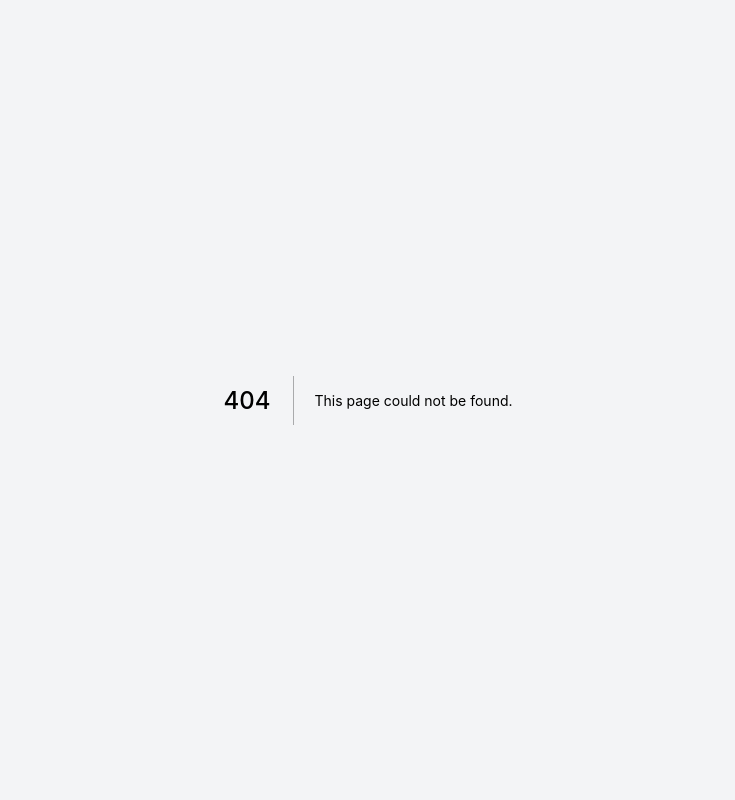
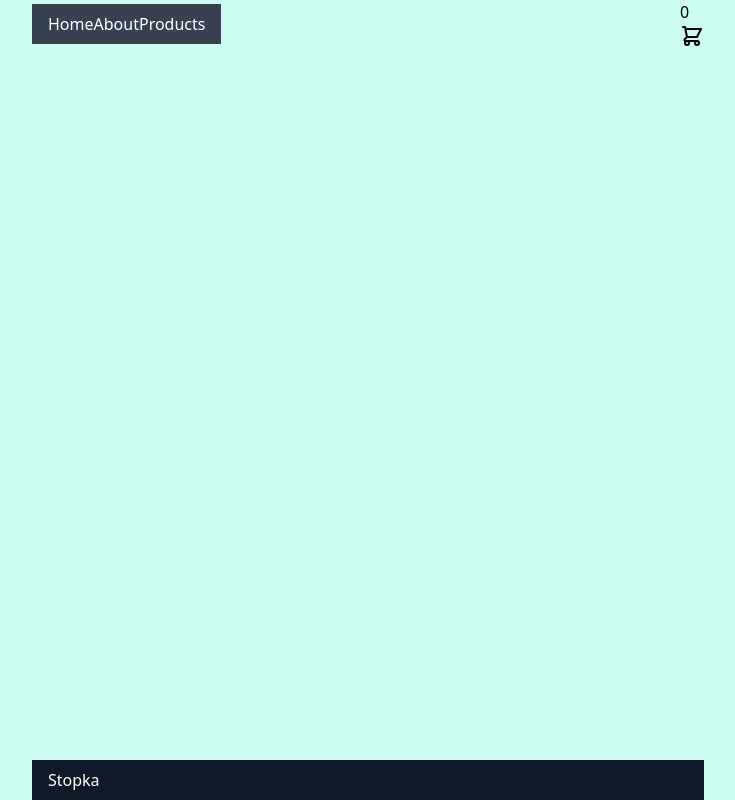
Before and after one commit to val089/next.js-course, a Next.js app: page /cart in a window 1280 px wide. Before the commit this address had no page. Shown: the whole page, without its empty margins (272-1007 px from the left). Built offline with nearby package versions, Linux system fonts and the light colour scheme.

Commit message:
week05-and-week06

```diff
--- /dev/null
+++ b/assets/icons/CartIcon.tsx
@@ -0,0 +1,28 @@
+interface CartIconProps {
+  size?: string | number;
+  color?: string;
+}
+
+export const CartIcon = ({
+  size = 24,
+  color = 'currentColor',
+  ...restProps
+}: CartIconProps) => (
+  <svg
+    xmlns="http://www.w3.org/2000/svg"
+    fill="none"
+    width={size}
+    height={size}
+    viewBox="0 0 24 24"
+    stroke={color}
+    strokeWidth={2}
+    ariaL-label="Usuń element"
+    {...restProps}
+  >
+    <path
+      strokeLinecap="round"
+      strokeLinejoin="round"
+      d="M3 3h2l.4 2M7 13h10l4-8H5.4M7 13L5.4 5M7 13l-2.293 2.293c-.63.63-.184 1.707.707 1.707H17m0 0a2 2 0 100 4 2 2 0 000-4zm-8 2a2 2 0 11-4 0 2 2 0 014 0z"
+    />
+  </svg>
+);
--- /dev/null
+++ b/assets/icons/TrashIcon.tsx
@@ -0,0 +1,28 @@
+interface TrashIconProps {
+  size?: string | number;
+  color?: string;
+}
+
+export const TrashIcon = ({
+  size = 24,
+  color = 'currentColor',
+  ...restProps
+}: TrashIconProps) => (
+  <svg
+    xmlns="http://www.w3.org/2000/svg"
+    className="h-6 w-6"
+    fill="none"
+    width={size}
+    height={size}
+    viewBox="0 0 24 24"
+    stroke={color}
+    strokeWidth={2}
+    {...restProps}
+  >
+    <path
+      strokeLinecap="round"
+      strokeLinejoin="round"
+      d="M19 7l-.867 12.142A2 2 0 0116.138 21H7.862a2 2 0 01-1.995-1.858L5 7m5 4v6m4-6v6m1-10V4a1 1 0 00-1-1h-4a1 1 0 00-1 1v3M4 7h16"
+    />
+  </svg>
+);
--- /dev/null
+++ b/components/Cart/cartModel.tsx
@@ -0,0 +1,23 @@
+import { CartItem } from '../../context/CartContext';
+
+export const getItemsFromStorage = () => {
+  const itemsFromLocalStorage = localStorage.getItem('NEXT_SHOPPING_CART');
+
+  if (!itemsFromLocalStorage) {
+    return [];
+  }
+
+  JSON.parse(itemsFromLocalStorage);
+
+  try {
+    const items = JSON.parse(itemsFromLocalStorage);
+    return items;
+  } catch (err) {
+    console.log(err);
+    return [];
+  }
+};
+
+export const setCartItemsInStorage = (cartItems: CartItem[]) => {
+  localStorage.setItem('NEXT_SHOPPING_CART', JSON.stringify(cartItems));
+};
--- a/components/Header.tsx
+++ b/components/Header.tsx
@@ -1,13 +1,24 @@
 import { ActiveLink } from './ActiveLink';
+import { CartIcon } from '../assets/icons/CartIcon';
+import Link from 'next/link';
+import { useCartState } from '../context/CartContext';
 
 export const Header = () => {
+  const { items } = useCartState();
+
   return (
-    <header className="max-w-2xl mx-auto w-full">
+    <header className="max-w-2xl mx-auto w-full flex justify-between items-center">
       <nav className="bg-gray-700 text-white px-4 py-2">
         <ActiveLink href="/">Home</ActiveLink>
         <ActiveLink href="/about">About</ActiveLink>
         <ActiveLink href="/products">Products</ActiveLink>
       </nav>
+      <Link href="/cart">
+        <a>
+          <span>{items.length}</span>
+          <CartIcon />
+        </a>
+      </Link>
     </header>
   );
 };
--- a/components/Product.tsx
+++ b/components/Product.tsx
@@ -4,6 +4,8 @@ import { MarkdownResult } from '../types';
 import ReactMarkdown from 'react-markdown';
 import { NextMarkdown } from './NextMarkdown';
 import Link from 'next/link';
+import { useContext } from 'react';
+import { useCartState } from '../context/CartContext';
 
 //ReactMarkdown pobieramy po stronie klienta narazie, zmienimy to na pobieranie po stronie serwera, ponieważ paczka waży około 45kb
 
@@ -38,7 +40,9 @@ const Rating = ({ rating }: RatingProps) => {
   return <div className="text-blue-500 font-bold">{rating}</div>;
 };
 
-export const ProductListItem = ({ data }: ProductListItemProps) => (
+export const ProductListItem = ({ data }: ProductListItemProps) => {
+  const { addItemToCart } = useCartState();
+  return (
     <>
       <div
         // style={{ width: '100%', height: 200, position: 'relative' }}
@@ -77,8 +81,51 @@ export const ProductListItem = ({ data }: ProductListItemProps) => (
       >
         {`[link do produktu numer ${data.id}](/products/${data.id})`}
       </ReactMarkdown>
+
+      <ReactMarkdown
+        components={{
+          a: ({ href, ...props }) => {
+            if (!href) {
+              return <a {...props}></a>;
+            }
+            if (
+              process.env.NEXT_PUBLIC_DOMAIN &&
+              !href.includes(process.env.NEXT_PUBLIC_DOMAIN) &&
+              !href.startsWith('/')
+            ) {
+              return <a href={href} {...props} rel="noopener noreferrer"></a>;
+            }
+            return (
+              <Link href={href}>
+                <a {...props}></a>
+              </Link>
+            );
+          },
+        }}
+      >
+        {`[wp.pl](https://www.wp.pl/)`}
+      </ReactMarkdown>
+
+      {/*
+       onClick={addItemToCart}
+       onClick={addItemToCart()} - ta funckja wykona się od razu po wyrenderowaniu
+       onClick={() => addItemToCart()} - wykona sie po kliku
+      */}
+      <button
+        onClick={() =>
+          addItemToCart({
+            id: data.id,
+            price: 10,
+            title: data.title,
+            quantity: 0,
+          })
+        }
+      >
+        DODAJ DO KOSZYKA
+      </button>
     </>
   );
+};
 
 export const ProductDetails = ({ data }: ProductDetailsProps) => (
   <>
--- /dev/null
+++ b/context/CartContext.tsx
@@ -0,0 +1,102 @@
+import {
+  createContext,
+  useState,
+  ReactNode,
+  useContext,
+  useEffect,
+} from 'react';
+import {
+  getItemsFromStorage,
+  setCartItemsInStorage,
+} from '../components/Cart/cartModel';
+
+//dodając readonly blokujemy mutowanie danych, możemy dodać tą regułę do eslinta i będzie to z automatu dodawane
+//możemy ewentualnie wykorzystać biblioteki immutableJS, immer
+
+export interface CartItem {
+  readonly id: number;
+  readonly price: number;
+  readonly title: string;
+  readonly quantity: number;
+}
+
+interface CartState {
+  readonly items: readonly CartItem[];
+  readonly addItemToCart: (item: CartItem) => void;
+  readonly removeItemFromCart: (id: CartItem['id']) => void;
+}
+
+// const cartContext = createContext<CartState | null>(null);
+
+export const CartStateContext = createContext<CartState | null>(null);
+
+interface ContextProviderProps {
+  children: ReactNode;
+}
+
+export const CartStateContextProvider = ({
+  children,
+}: ContextProviderProps) => {
+  const [cartItems, setCartItems] = useState<CartItem[]>([]);
+
+  useEffect(() => {
+    //pobieramy itemy z localStorage po stronie przeglądarki
+    setCartItems(getItemsFromStorage());
+  }, []);
+
+  useEffect(() => {
+    setCartItemsInStorage(cartItems);
+  }, [cartItems]);
+
+  const addItemToCart = (item: CartItem) => {
+    setCartItems((cartItems) => {
+      const existingItem = cartItems.find((el) => el.id === item.id);
+      if (!existingItem) {
+        return [...cartItems, item];
+      }
+      return cartItems.map((el) => {
+        if (el.id === item.id) {
+          return { ...el, quantity: el.quantity + 1 };
+        }
+        return el;
+      });
+    });
+  };
+
+  const removeItemFromCart = (id: CartItem['id']) => {
+    setCartItems((cartItems) => {
+      const existingItem = cartItems.find((el) => el.id === id);
+      if (existingItem && existingItem.quantity <= 1) {
+        return cartItems.filter((el) => el.id !== id);
+      }
+      return cartItems.map((el) => {
+        if (el.id === id) {
+          return { ...el, quantity: el.quantity - 1 };
+        }
+        return el;
+      });
+      //  cartItems.filter((el) => el.id !== id);
+    });
+  };
+
+  return (
+    <CartStateContext.Provider
+      value={{
+        items: cartItems,
+        addItemToCart,
+        removeItemFromCart,
+      }}
+    >
+      {children}
+    </CartStateContext.Provider>
+  );
+};
+
+export const useCartState = () => {
+  const cartState = useContext(CartStateContext);
+  if (!cartState) {
+    throw new Error('You forgot CartStateContextProvider');
+  }
+
+  return cartState;
+};
--- a/pages/_app.tsx
+++ b/pages/_app.tsx
@@ -3,17 +3,21 @@ import { QueryClient, QueryClientProvider } from 'react-query';
 import { DefaultSeo } from 'next-seo';
 import SEO from '../next-seo.config';
 import '../styles/globals.css';
+import { Layout } from '../components/Layout';
+import { CartStateContextProvider } from '../context/CartContext';
 
 function MyApp({ Component, pageProps }: AppProps) {
   const queryClient = new QueryClient();
   return (
-    <div>
-      {/* <p className="text-5xl font-bold text-center text-red-500 ">Hello!</p> */}
-      <DefaultSeo {...SEO} />
-      <QueryClientProvider client={queryClient}>
-        <Component {...pageProps} />
-      </QueryClientProvider>
-    </div>
+    <CartStateContextProvider>
+      <Layout>
+        {/* <p className="text-5xl font-bold text-center text-red-500 ">Hello!</p> */}
+        <DefaultSeo {...SEO} />
+        <QueryClientProvider client={queryClient}>
+          <Component {...pageProps} />
+        </QueryClientProvider>
+      </Layout>
+    </CartStateContextProvider>
   );
 }
 
--- /dev/null
+++ b/pages/cart.tsx
@@ -0,0 +1,23 @@
+import { useCartState } from '../context/CartContext';
+import { TrashIcon } from '../assets/icons/TrashIcon';
+
+const CartPage = () => {
+  const { items, removeItemFromCart } = useCartState();
+
+  return (
+    <div>
+      <ul>
+        {items.map((item) => (
+          <li key={item.title}>
+            {item.title} - {item.price} - {item.quantity}
+            <button onClick={() => removeItemFromCart(item.id)}>
+              <TrashIcon color="red" />
+            </button>
+          </li>
+        ))}
+      </ul>
+    </div>
+  );
+};
+
+export default CartPage;
--- a/pages/index.tsx
+++ b/pages/index.tsx
@@ -1,10 +1,9 @@
-import { Layout } from '../components/Layout';
 import Image from 'next/image';
 
 //usunęliśmy starą strukturę
 const Home = () => {
   return (
-    <Layout>
+    <>
       <main className="flex-grow max-w-2xl mx-auto grid p-6 sm:grid-cols-2 gap-6">
         <div style={{ width: '100%', height: '100%', position: 'relative' }}>
           <Image
@@ -26,7 +25,7 @@ const Home = () => {
           Aldus PageMaker
         </p>
       </main>
-    </Layout>
+    </>
   );
 };
 
```
Lines whose indentation alone changed are shown as unchanged.
